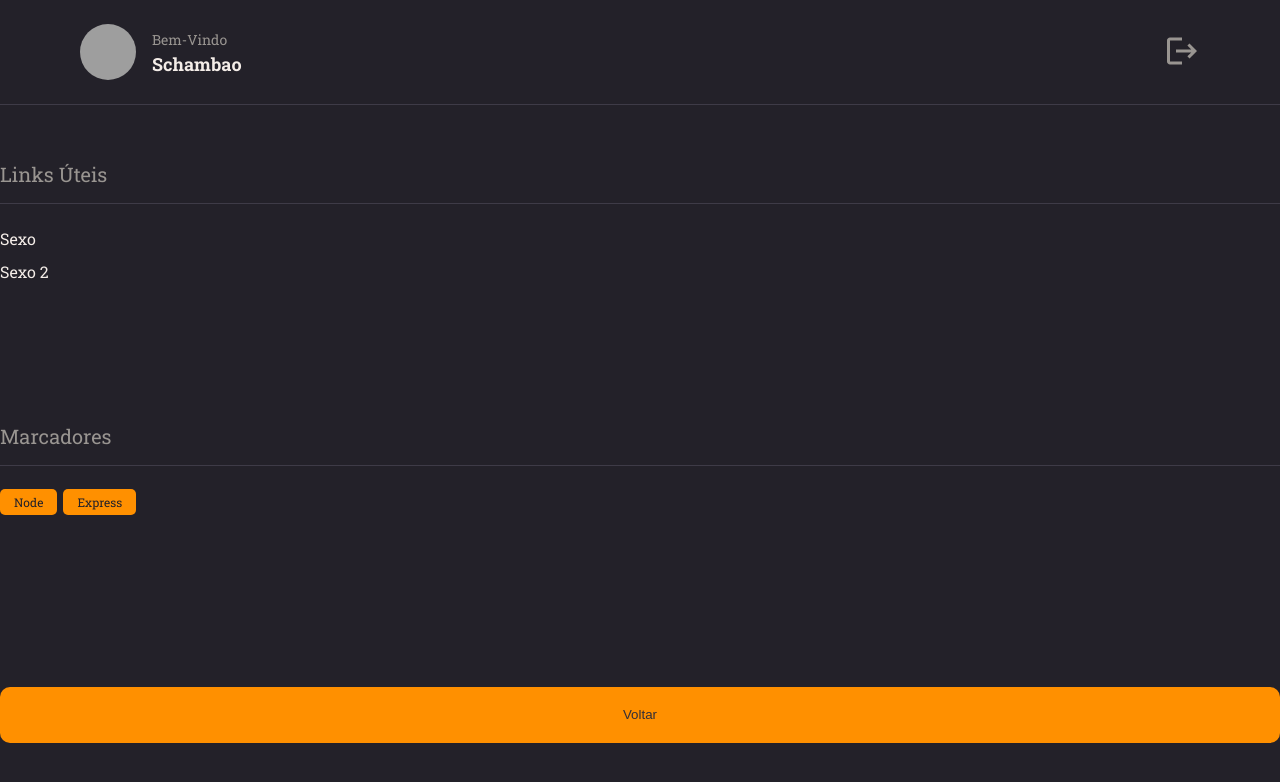
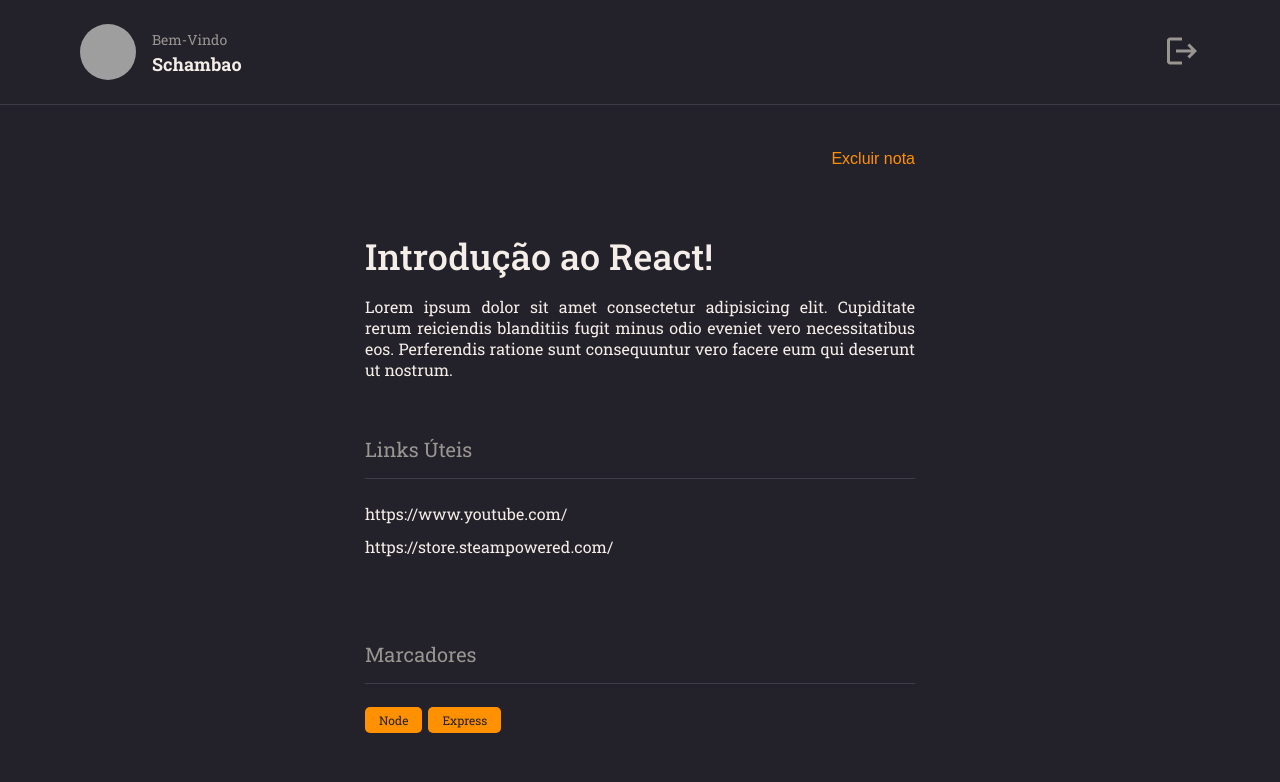
Before and after one commit to Schambin/rocket-notes-front, a React (Vite) app: page / in a window 1280 px wide. Shown: the top 782 px of the page. Built offline with nearby package versions, Linux system fonts and the light colour scheme; grey boxes are pictures that could not be loaded.

Commit message:
Aligned the main content

```diff
--- a/src/pages/Details/index.tsx
+++ b/src/pages/Details/index.tsx
@@ -1,9 +1,10 @@
-import { Container, Links } from "./styles.js";
+import { Container, Links, Content } from "./styles.js";
 
 import { Button } from "../../components/button";
 import { Header } from "../../components/header";
 import { Section } from "../../components/section";
 import { Tag } from "../../components/tag";
+import { ButtonText } from "../../components/buttonText";
 
 export function Details() {
 
@@ -12,10 +13,18 @@ export function Details() {
 
       <Header />
 
+      <main>
+        <Content>
+          <ButtonText title="Excluir nota" />
+
+            <h1>Introdução ao React!</h1>
+            <p>
+              Lorem ipsum dolor sit amet consectetur adipisicing elit. Cupiditate rerum reiciendis blanditiis fugit minus odio eveniet vero necessitatibus eos. Perferendis ratione sunt consequuntur vero facere eum qui deserunt ut nostrum.
+            </p>
           <Section title="Links Úteis">
             <Links>
-          <li><a href="#"> Sexo </a></li>
-          <li>Sexo 2</li>
+              <li><a href="#"> https://www.youtube.com/ </a></li>
+              <li><a href="#"> https://store.steampowered.com/ </a></li>
             </Links>
           </Section>
 
@@ -25,6 +34,9 @@ export function Details() {
           </Section>
 
           <Button title="Voltar"/>
+        </Content>
+      </main>
+
     </Container>
   )
 }
--- a/src/pages/Details/styles.js
+++ b/src/pages/Details/styles.js
@@ -14,6 +14,12 @@ export const Container = styled.div`
     grid-template-areas:
     "header"
     "content";
+
+    > main {
+        grid-area: content;
+        overflow-y: scroll;
+        padding: 4.5rem 0;
+    }
 `;
 
 export const Links = styled.ul`
@@ -28,3 +34,27 @@ export const Links = styled.ul`
         }
     }
 `;
+
+export const Content = styled.div`
+    display: flex;
+    flex-direction: column;
+
+    max-width: 55rem;
+    margin: 0 auto;
+
+    > button:first-child {
+        align-self: end;
+    }
+
+    > h1 {
+        font-size: 3.6rem;
+        font-weight: 500;
+        padding-top: 6.4rem;
+    }
+
+    > p {
+        font-size: 1.6rem;
+        margin-top: 1.6rem;
+        text-align: justify;
+    }
+`;
```
Lines whose indentation alone changed are shown as unchanged.
